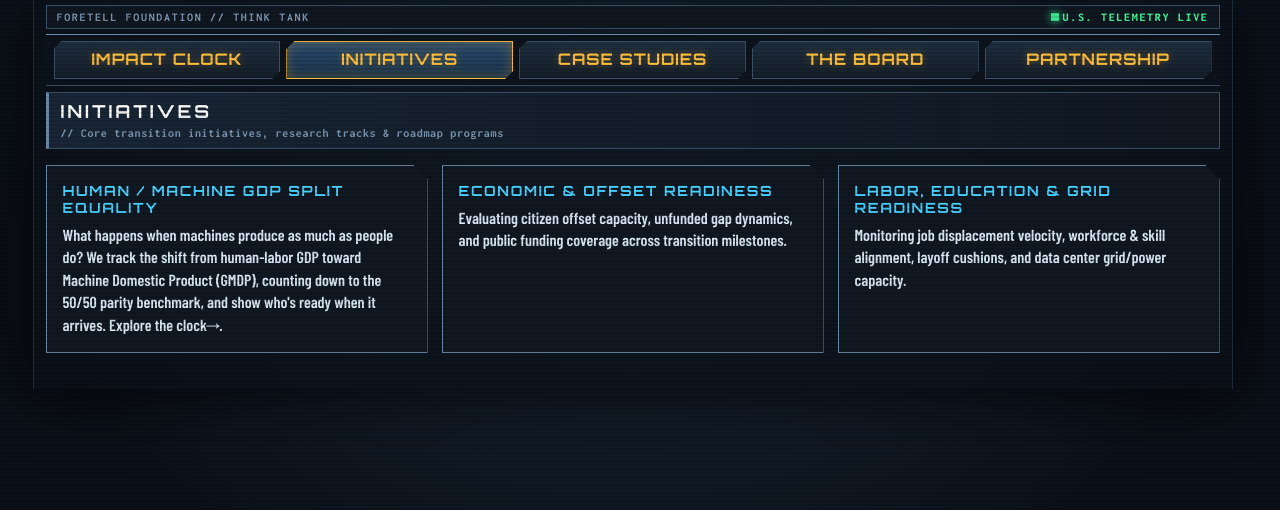
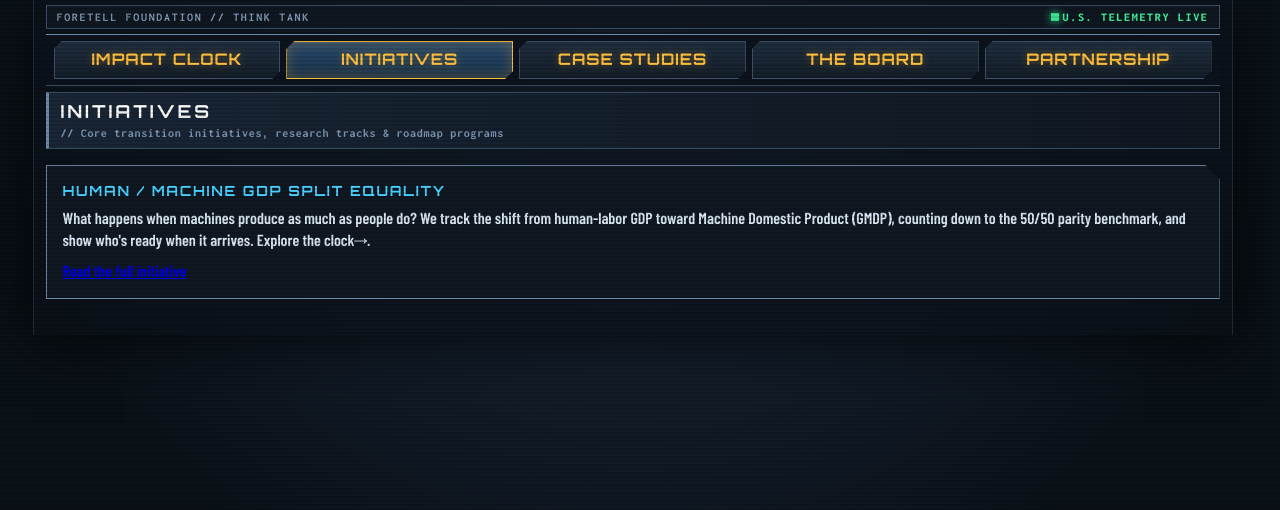
Before and after one commit to Shanelord/foretell, a plain HTML site: page index.html in a window 1280 px wide. Both pictures are taken after a click on the link "INITIATIVES". Drawn offline with nearby package versions, Linux system fonts and the light colour scheme; a web font is replaced by a local one.

Commit message:
Remove economic and labor readiness cards from index.html
Removed unnecessary cards related to economic and labor readiness.

```diff
--- a/index.html
+++ b/index.html
@@ -1820,16 +1820,9 @@ th.s2 {
       <div class="card">
         <h3>Human / Machine GDP Split Equality</h3>
         <p>What happens when machines produce as much as people do? We track the shift from human-labor GDP toward Machine Domestic Product (GMDP), counting down to the 50/50 parity benchmark, and show who's ready when it arrives. Explore the clock→.</p>
+     <p><a href="./human-machine-gdp.html">Read the full initiative</a></p>
       </div>
-      <div class="card">
-        <h3>Economic &amp; Offset Readiness</h3>
-        <p>Evaluating citizen offset capacity, unfunded gap dynamics, and public funding coverage across transition milestones.</p>
-      </div>
-      <div class="card">
-        <h3>Labor, Education &amp; Grid Readiness</h3>
-        <p>Monitoring job displacement velocity, workforce &amp; skill alignment, layoff cushions, and data center grid/power capacity.</p>
-      </div>
-    </div>
+          </div>
   </section>
 
   <section class="page" id="p-cases" hidden>
```
